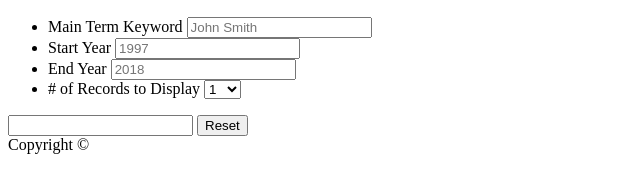
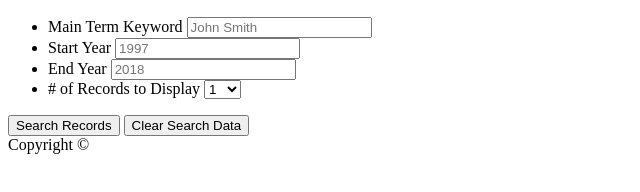
Before and after one commit to Zizuar/NYTimesSearch, a plain HTML site: page index.html in a window 1280 px wide. Shown: the part 76-268 px from the top of the page, without its empty margins (0-640 px from the left). Drawn offline with Linux system fonts and the light colour scheme.

Commit message:
Fixed Submit Buttons

```diff
--- a/index.html
+++ b/index.html
@@ -46,7 +46,7 @@
               </select>
           </li>
         </ul>
-        <input type="search"> <input type="reset">
+        <button type="submit" value="submit" name="submit">Search Records</button> <button type="reset" value="Reset">Clear Search Data</button>
       </form>
 
     </section>
```
